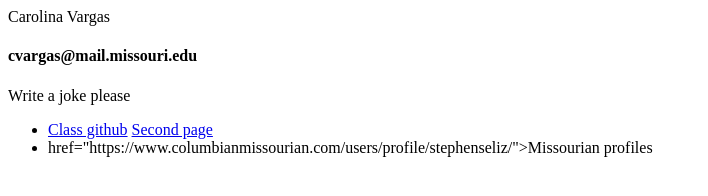
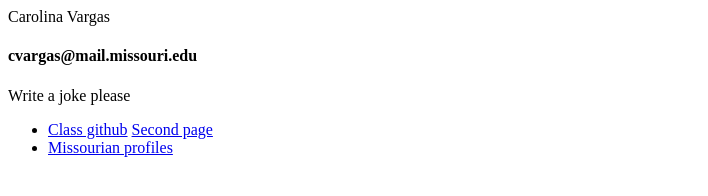
Before and after one commit to J4502-fs17/carolinavargas, a plain HTML site: page index.html in a window 1280 px wide. Shown: the whole page, without its empty margins (0-708 px from the left). Drawn offline with Linux system fonts and the light colour scheme.

Commit message:
fixed profile missourian link

```diff
--- a/index.html
+++ b/index.html
@@ -10,7 +10,7 @@
       <ul>
         <li><a href="https://github.com/J4502-fs17">Class github<a/a></l1>
         <l1><a href="page2.html">Second page</a></li>
-        <li><a> href="https://www.columbianmissourian.com/users/profile/stephenseliz/">Missourian profiles</a></li>
+        <li><a href="https://www.columbianmissourian.com/users/profile/stephenseliz/">Missourian profiles</a></li>
       </ul>
 
 
```
